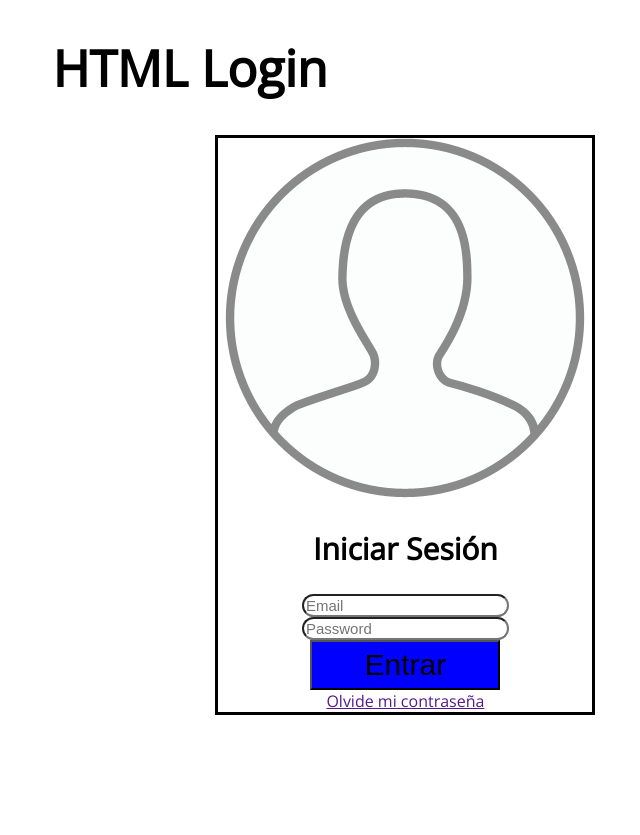
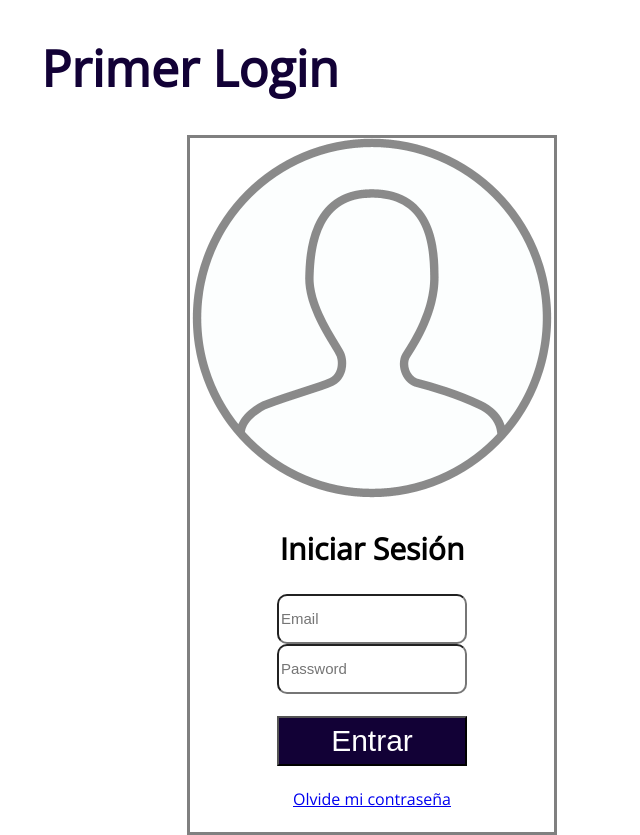
Before and after one commit to drneptuno/camada-codingbootcamp-0217, a plain HTML site: page tp2/index.html in a window 1280 px wide. Shown: the whole page, without its empty margins (450-1090 px from the left). Before the commit the page ends 800 px from the top, so only its background shows below. Drawn offline with nearby package versions, Linux system fonts and the light colour scheme.

Commit message:
commit 20200502-05

```diff
--- a/tp2/index.html
+++ b/tp2/index.html
@@ -8,11 +8,12 @@
 </head>
 <body>
 
-    <h1>HTML Login</h1>
+    <h1>Primer Login</h1>
 
     <div class="contenedor">
 
         <form action="/miprimerlogin" method="POST">
+
             <div class="box1">
                 <img class="image" src="./img/login.jpg" alt="">
 
@@ -25,12 +26,14 @@
                 <div>
                 <input class="textarea" type="text" placeholder="Password">
                 </div>
-
+                <br>
                 <button class="entrar" type="submit">Entrar</button>
-
+                <br>
+                <br>
                 <div>
-                <a href="" class="contraseña"> Olvide mi contraseña</a>
+                <a href="www.brionet.net.ar" class="contraseña"> Olvide mi contraseña</a>
                 </div>
+                <br>
             </div>
         </form>
     </div>
--- a/tp2/styles.css
+++ b/tp2/styles.css
@@ -1,9 +1,10 @@
+/*Importamos una fuente desde google font*/
 @import url('https://fonts.googleapis.com/css2?family=Open+Sans&display=swap');
 
 body {
     font-family: 'Open Sans', sans-serif;
 }
-
+/*Definimos que el padding de las cajas no se aumente y tengamos las mismas medidas */
 * {
     box-sizing: border-box;
 }
@@ -11,6 +12,7 @@ body {
 h1 {
     text-align: center;
     font-size: 50px;
+    color: #120136;
 }
 
 h2 {
@@ -24,11 +26,10 @@ h2 {
 }
 
 .box1 {
-
     position: relative;
-    left: 173%;
-    border: solid black;
-    width: 380px;
+    left: 170%;
+    border: solid gray;
+    width: 370px;
     text-align: center;
 }
 
@@ -36,10 +37,13 @@ h2 {
     font-size: 30px;
     width: 190px;
     height: 50px;
-    background-color: blue ;
+    color: white;
+    background-color: #120136;
 }
 
 .textarea {
     font-size: 15px;
-    border-radius: 20px;
+    width: 190px;
+    height: 50px;
+    border-radius: 10px;
 }
```
